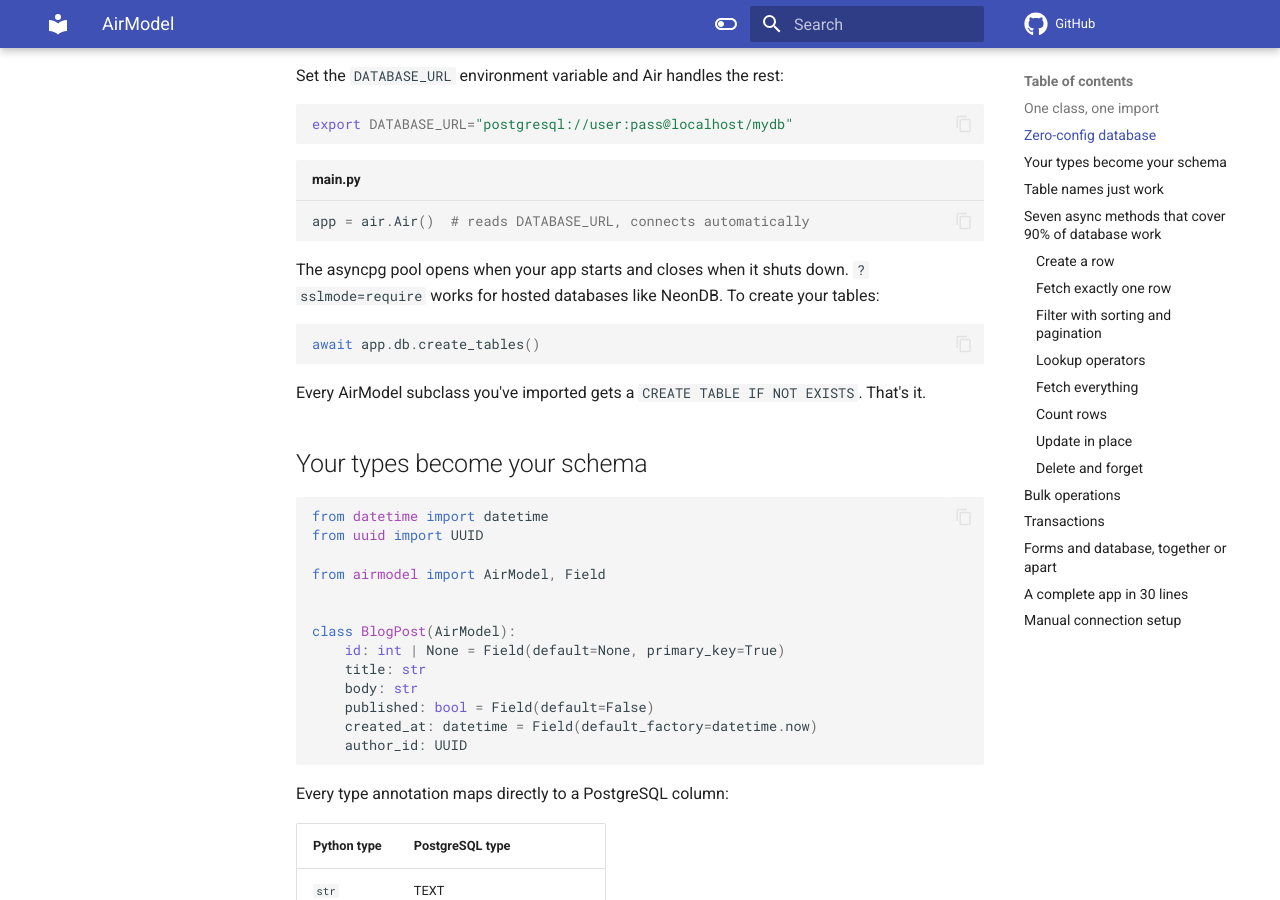
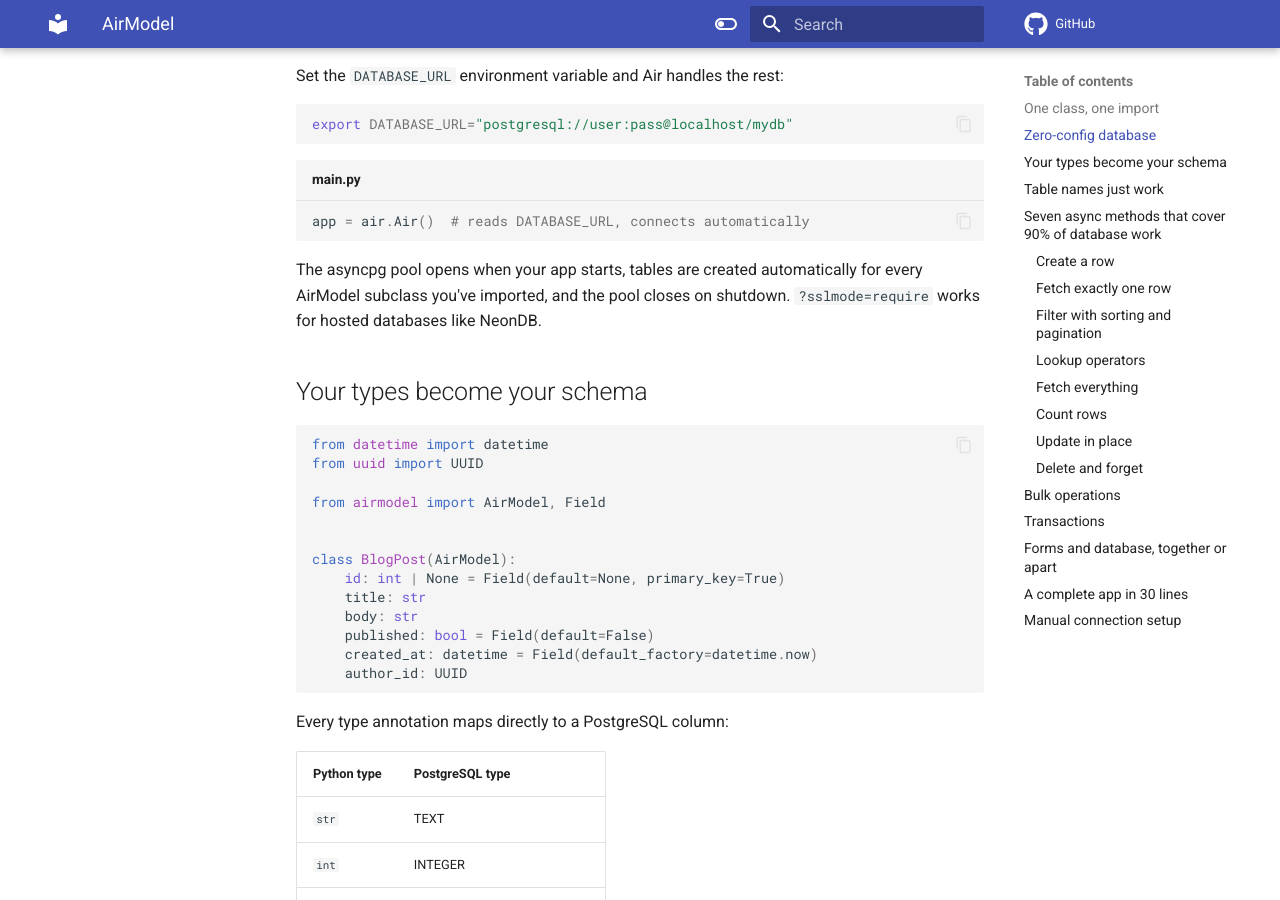
Before and after one commit to feldroy/air, an MkDocs documentation site: the page built from docs/learn/airmodel.md, in a window 1280 px wide and 900 px high, scrolled down 1356 px. Built offline with MkDocs 1.6.1 and Material for MkDocs 9.7.7, drawn with Linux system fonts in a browser that asks for light colours; comment, search, counter and statistics services are not loaded.

Commit message:
Tables create themselves on startup
The zero-config lifespan calls create_tables() after connecting
the pool, so every AirModel subclass gets its table without the
user writing any setup code. Uses CREATE TABLE IF NOT EXISTS, so
existing tables are left untouched.

Docs updated to remove the manual create_tables() call.

````diff
--- a/docs/learn/airmodel.md
+++ b/docs/learn/airmodel.md
@@ -63,13 +63,7 @@ export DATABASE_URL="postgresql://user:pass@localhost/mydb"
 app = air.Air()  # reads DATABASE_URL, connects automatically
 ```
 
-The asyncpg pool opens when your app starts and closes when it shuts down. `?sslmode=require` works for hosted databases like NeonDB. To create your tables:
-
-```python
-await app.db.create_tables()
-```
-
-Every AirModel subclass you've imported gets a `CREATE TABLE IF NOT EXISTS`. That's it.
+The asyncpg pool opens when your app starts, tables are created automatically for every AirModel subclass you've imported, and the pool closes on shutdown. `?sslmode=require` works for hosted databases like NeonDB.
 
 ## Your types become your schema
 
````
Also changed, not shown: 1 other file.
